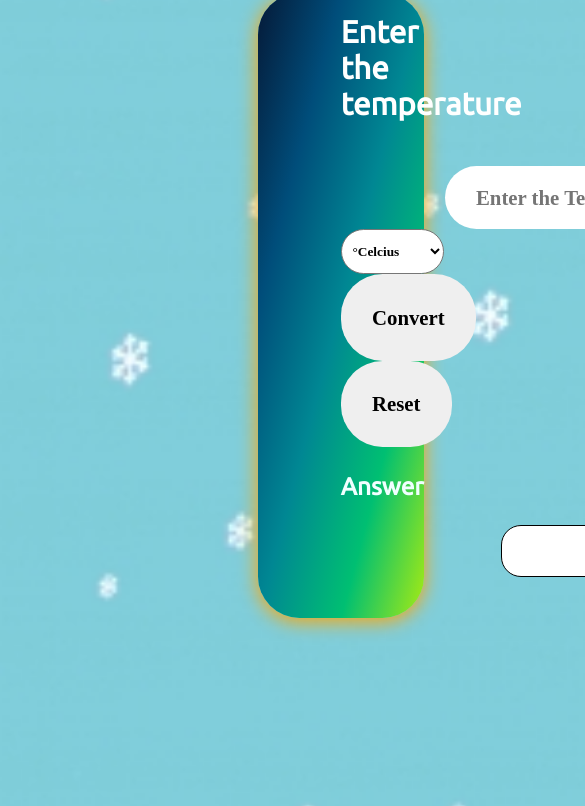
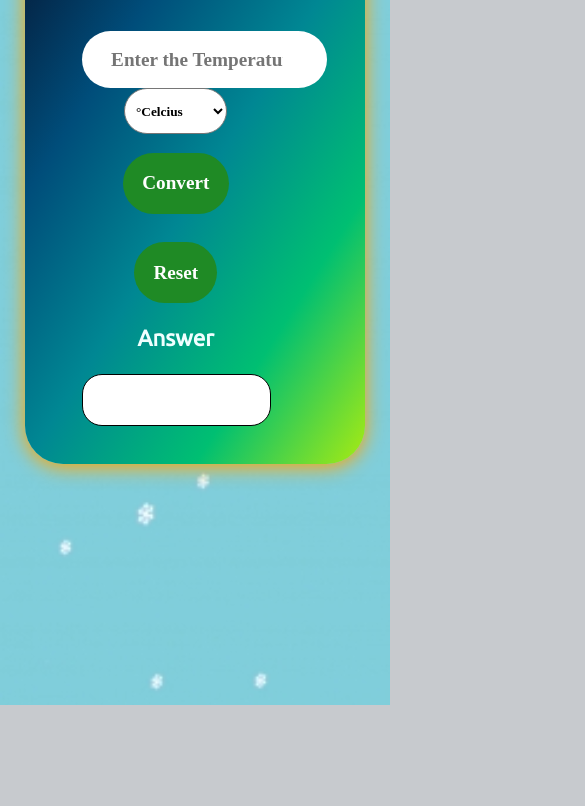
Before and after one commit to SonuKumar10234/OIBSIP-TASK-3, a plain HTML site: page Temperature Converter/index.html in a window 390 px wide. Shown: the part 139-945 px from the top of the page, 585 px wide, since content can reach past the window. After the commit the page ends 844 px from the top, so only its background shows below. Drawn offline with Linux system fonts and the light colour scheme.

Commit message:
Update style.css

```diff
--- a/Temperature Converter/style.css
+++ b/Temperature Converter/style.css
@@ -4,14 +4,13 @@ body {
   background-size: cover;
   text-align: center;
   font-weight: bold;
-  font-size: 1.3em;
+  font-size: 1.2em;
   font-family: 'Ubuntu';
-  overflow-y: hidden;
 }
 
 h1 {
   color: black;
-  margin-top: 1px;
+  margin: 20px;
 }
 
 label {
@@ -20,16 +19,22 @@ label {
 }
 
 .calculator {
-  margin: 12em;
-  padding: 1em 4em 2em 4em;
+  width: 50%;
+  margin: 0 auto;
+  padding: 1em 3em 2em 3em;
   background-image: linear-gradient(to right bottom, #051937, #004d7a, #008793, #00bf72, #a8eb12);
   color: azure;
   border-radius: 2em;
   box-shadow: 0px 3px 20px orange;
-  margin-top: 0em;
+
 }
-
-.submit {
+.btn_container{
+  display: flex;
+  justify-content: center;
+  gap: 2em;
+  flex-wrap: wrap;
+}
+.convert_btn, .reset_btn {
   background: rgb(31, 138, 37);
   color: white;
   font-weight: bold;
@@ -40,7 +45,7 @@ label {
   transition: 2.5s;
 }
 
-.submit:hover {
+.convert_btn:hover {
   background: #c5e3f6;
   font-weight: bolder;
   padding: 1em 2em 1em 2em;
@@ -48,19 +53,7 @@ label {
   cursor: pointer;
 }
 
-.submit1 {
-  background: rgb(31, 138, 37);
-  color: white;
-  font-weight: bold;
-  margin-top: 2em;
-  font-size: 1em;
-  padding: 1em;
-  -webkit-transition: 2.5s;
-  transition: 2.5s;
-  margin-left: 50px;
-}
-
-.submit1:hover {
+.reset_btn:hover {
   background: orange;
   font-weight: bolder;
   padding: 1em 2em 1em 2em;
@@ -89,16 +82,13 @@ select {
 }
 
 .input-box {
-  margin-left: 5em;
   margin-top: 1em;
   height: 0px;
 }
 
 .result_area {
-  margin-top: 10px;
-  margin-bottom: 0px;
+  margin: 10px auto 0;
   height: 50px;
-  margin-left: 160px;
   width: 300px;
   line-height: 50px;
   border: 1px solid black;
@@ -107,3 +97,34 @@ select {
   border-radius: 20px;
 
 }
+@media only screen and (max-width: 486px){
+
+  .btn_container{
+    gap: 0.5em;
+  }
+  .reset_btn{
+    margin-top: 1em;
+  }
+  .convert_btn{
+    margin-top: 1em;
+  }
+}
+
+@media only screen and (max-width: 768px){
+  .calculator{
+    padding: 1em 5em 2em 3em;
+  }
+  .input-box {
+    width: 100%;
+    margin-left: 0;
+    margin-top: 0.5em;
+  }
+
+  label,h1{
+     font-size: 1.2em;
+  }
+  .result_area {
+    width: 100%;
+    margin-left: 0;
+  }
+}
```
